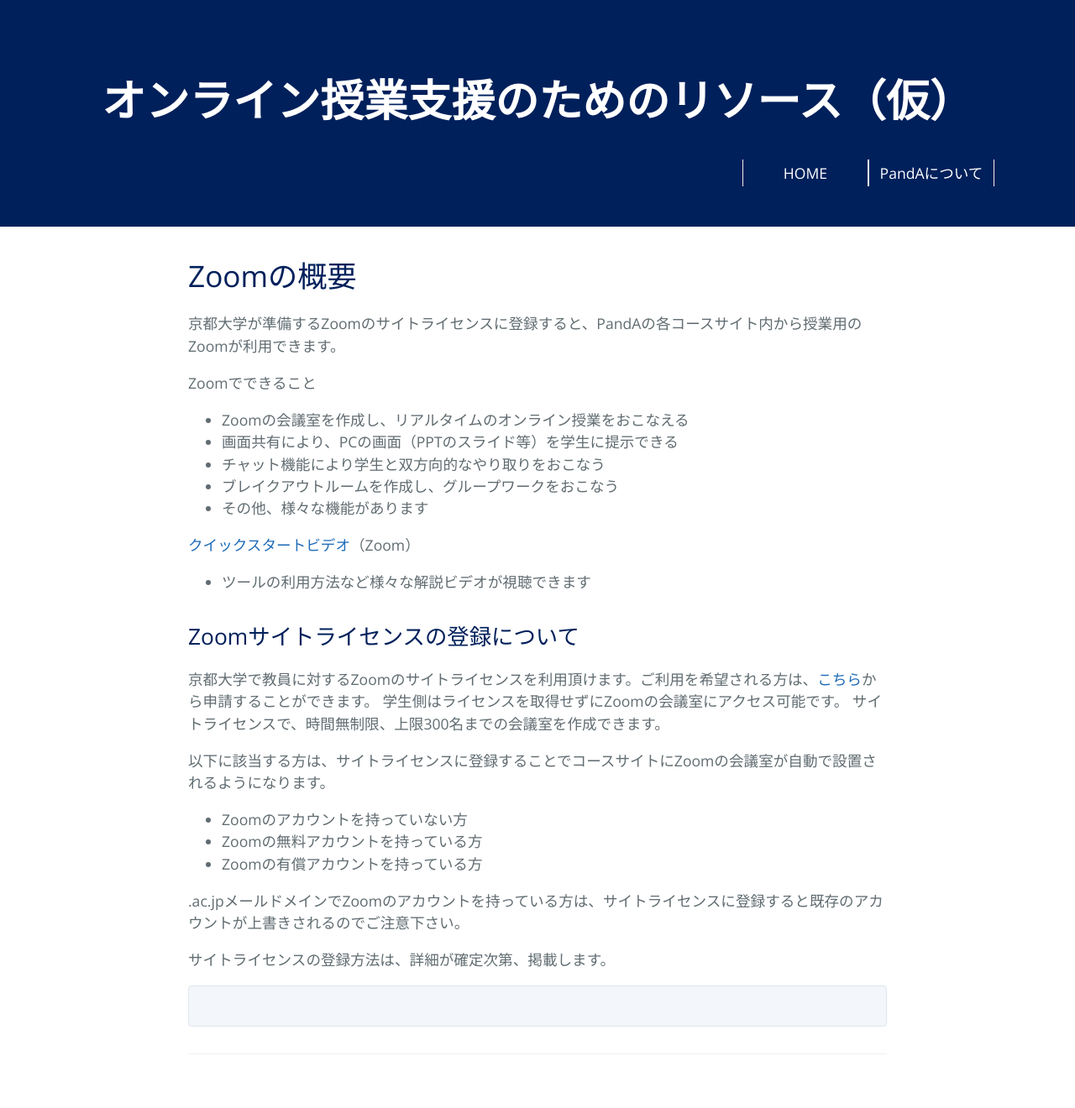
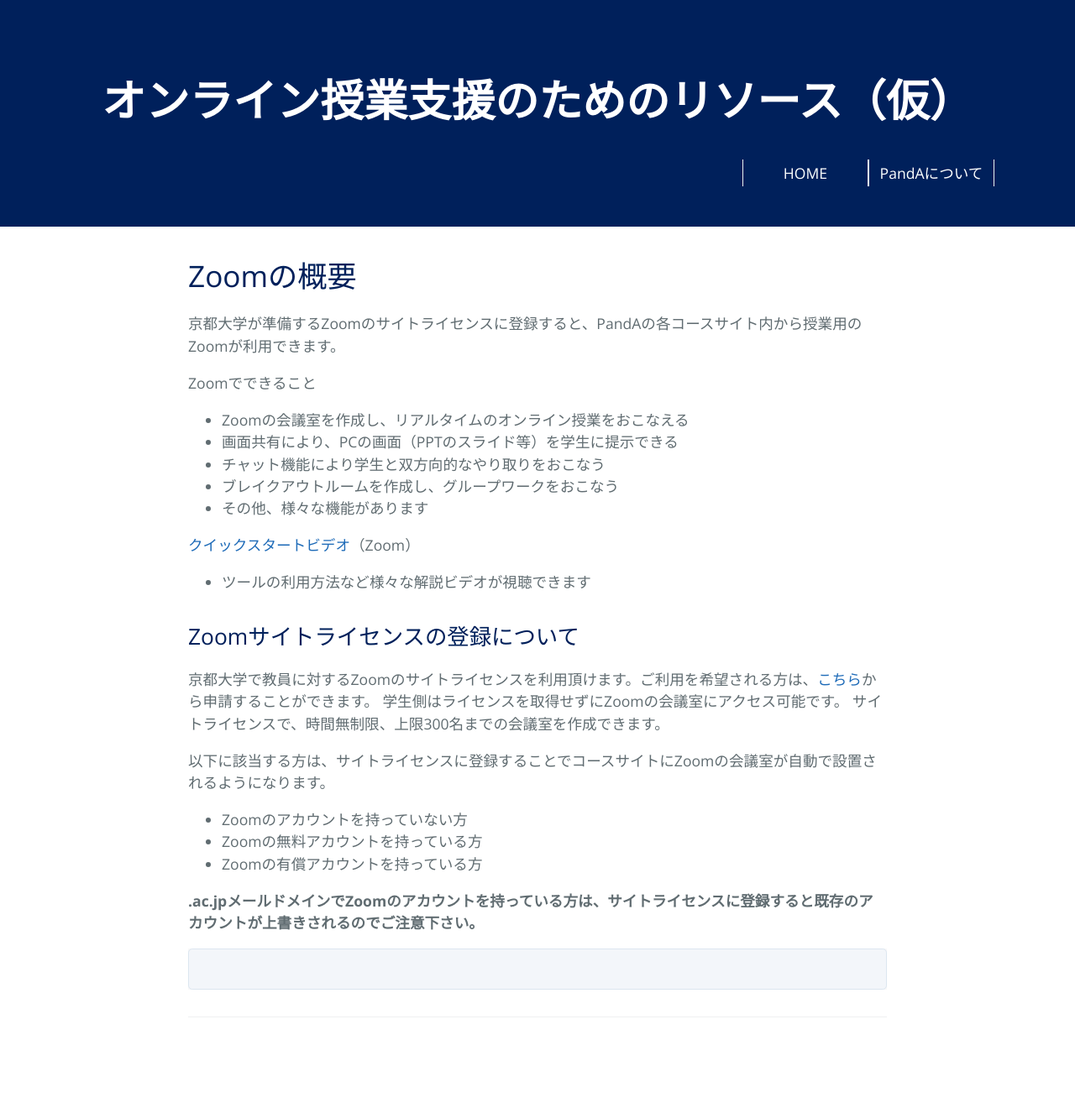
Before and after one commit to kyoto-u/online-edu, a Jekyll site: the page built from zoom.md, in a window 1280 px wide. Shown: the whole page at 84% size. Built offline with Jekyll 4.4.1, drawn with Linux system fonts in a browser that asks for light colours; after the commit the page ends 1276 px from its top, so only the background shows below that.

Commit message:
Update zoom.md

```diff
--- a/zoom.md
+++ b/zoom.md
@@ -27,9 +27,9 @@ Zoomでできること
 - Zoomの無料アカウントを持っている方
 - Zoomの有償アカウントを持っている方
 
-.ac.jpメールドメインでZoomのアカウントを持っている方は、サイトライセンスに登録すると既存のアカウントが上書きされるのでご注意下さい。
+**.ac.jpメールドメインでZoomのアカウントを持っている方は、サイトライセンスに登録すると既存のアカウントが上書きされるのでご注意下さい。**
 
-サイトライセンスの登録方法は、詳細が確定次第、掲載します。
+<!--サイトライセンスの登録方法は、詳細が確定次第、掲載します。-->
 
 <!--
 - 無料のアカウントは1会議あたり40分の時間制限があります。
```
